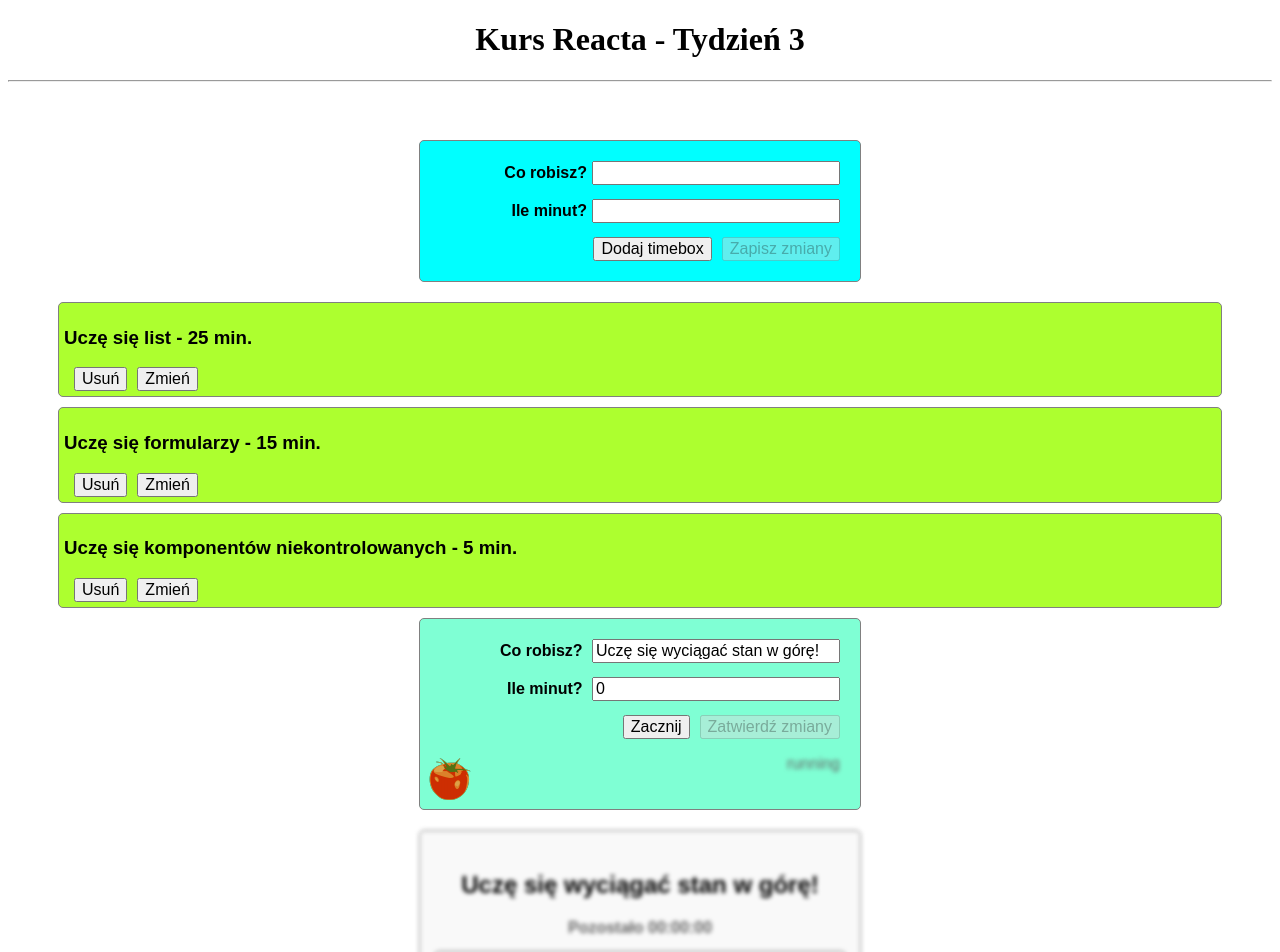
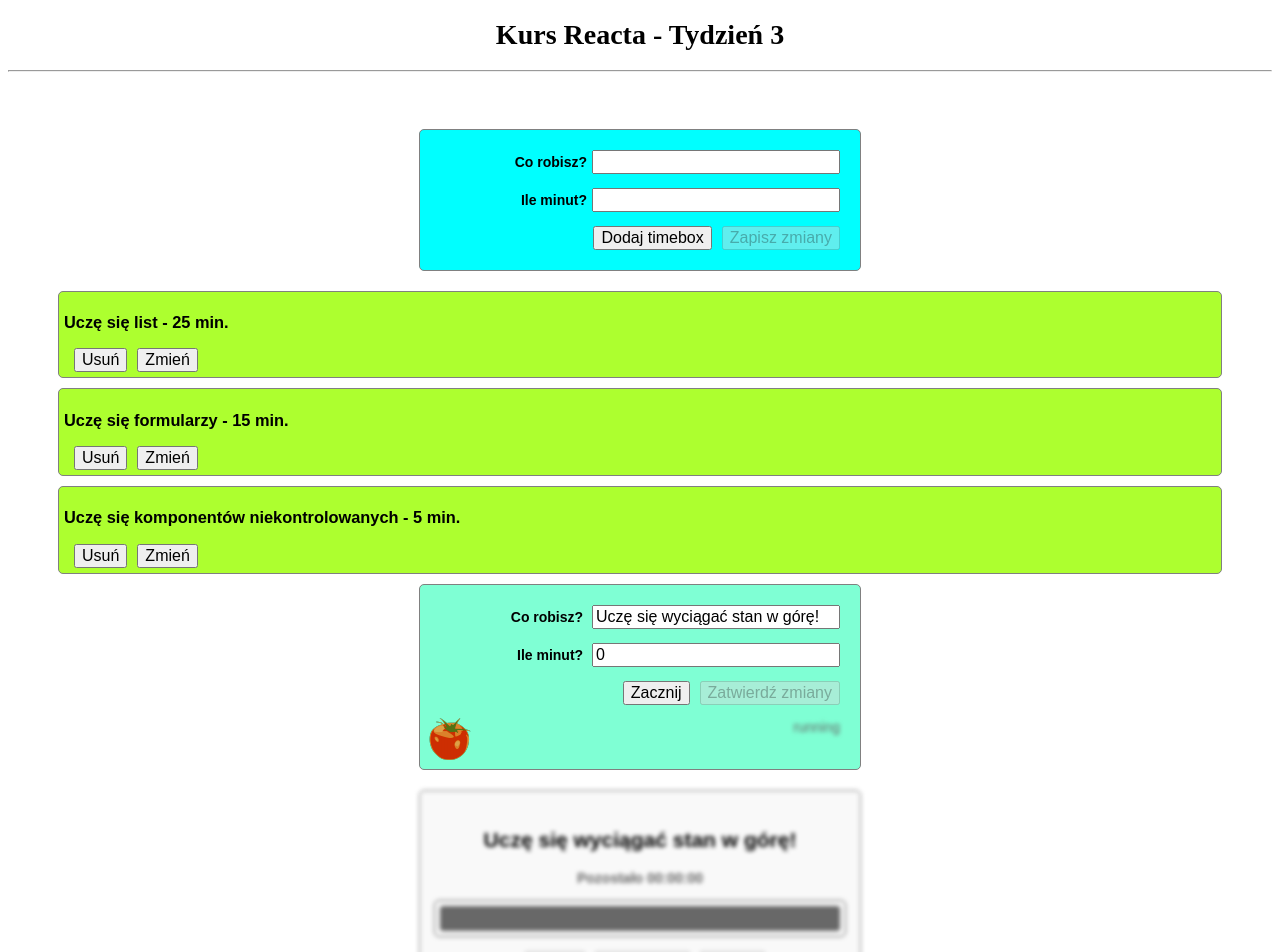
Before and after one commit to dorotapindur/timeboxing, a React (Create React App) app: page / in a window 1280 px wide. Shown: the top 952 px of the page. Built offline with nearby package versions, Linux system fonts and the light colour scheme.

Commit message:
modularize styles

```diff
--- /dev/null
+++ b/src/styles/base.scss
@@ -0,0 +1,20 @@
+html {
+    font-size: 14px;
+}
+label {
+    font-weight: bold;
+}
+input {
+    min-width: 60%;
+    max-width: 90%;
+    margin: 0 0 14px 5px;
+    font-size: 16px;
+}
+button {
+    font-size: 16px;
+    margin-left: 10px;
+}
+
+h1 {
+    text-align: center;
+}
--- /dev/null
+++ b/src/styles/components.scss
@@ -0,0 +1,75 @@
+.App {
+    font-family: sans-serif;
+    padding: 50px;
+}
+.Timebox {
+    border: $default-border;
+    border-radius: $border-radius;
+    padding: 5px;
+    margin: 0 auto 10px;
+    background-color: greenyellow;
+}
+.TimeboxEditor, .TimeboxCreator {
+    max-width: 400px;
+    text-align: right;
+    border: $default-border;
+    border-radius: $border-radius;
+    padding: 20px;
+    margin: 0 auto;
+    margin-bottom: 20px;
+    position: relative;
+}
+.TimeboxCreator {
+    background-color: aqua;
+}
+.TimeboxEditor {
+    background-color: aquamarine;
+}
+.TimeboxEditor::before {
+    width: 60px;
+    height: 60px;
+    content: "";
+    background: url("../images/tomato-icon.png");
+    position: absolute;
+    bottom: 0px;
+    left: 0px;
+    z-index: 1;
+}
+.CurrentTimebox {
+    background-color: #ffffaa;
+}
+.CurrentTimebox {
+    max-width: 400px;
+    border: $default-border;
+    border-radius: $border-radius;
+    padding: 20px;
+    text-align: center;
+    margin: 0 auto;
+}
+.Clock {
+    color: $main-color;
+    font-weight: bold;
+    margin: 0 auto 20px;
+    width: max-content;
+}
+.ProgressBar {
+    border-radius: 3px;
+    height: 25px;
+    margin-bottom: 20px;
+    padding: 0;
+    background-color: $main-color;
+    background-clip: content-box;
+    position: relative;
+    &::before {
+        content: "";
+        position: absolute;
+        top: -6px;
+        left: -6px;
+        width: calc(100% + 12px);
+        height: calc(100% + 12px);
+        border: 1px solid $main-color;
+        border-radius: 5px;
+        box-sizing: border-box;
+        z-index: 0;
+    }
+}
--- a/src/styles/main.scss
+++ b/src/styles/main.scss
@@ -1,105 +1,4 @@
-.App {
-    font-family: sans-serif;
-    padding: 50px;
-}
-.Timebox {
-    border: 1px solid grey;
-    border-radius: 5px;
-    padding: 5px;
-    margin: 0 auto 10px;
-    background-color: greenyellow;
-}
-.TimeboxEditor, .TimeboxCreator {
-    max-width: 400px;
-    text-align: right;
-    border: 1px solid grey;
-    border-radius: 5px;
-    padding: 20px;
-    margin: 0 auto;
-    margin-bottom: 20px;
-    position: relative;
-}
-.TimeboxCreator {
-    background-color: aqua;
-}
-.TimeboxEditor {
-    background-color: aquamarine;
-}
-.TimeboxEditor::before {
-    width: 60px;
-    height: 60px;
-    content: "";
-    background: url("../images/tomato-icon.png");
-    position: absolute;
-    bottom: 0px;
-    left: 0px;
-    z-index: 1;
-}
-.CurrentTimebox {
-    background-color: #ffffaa;
-}
-label {
-    font-weight: bold;
-}
-input {
-    min-width: 60%;
-    max-width: 90%;
-    margin: 0 0 14px 5px;
-    font-size: 16px;
-}
-button {
-    font-size: 16px;
-    margin-left: 10px;
-}
-.CurrentTimebox {
-    max-width: 400px;
-    border: 1px solid grey;
-    border-radius: 5px;
-    padding: 20px;
-    text-align: center;
-    margin: 0 auto;
-}
-.Clock {
-    color: orangered;
-    font-weight: bold;
-    margin: 0 auto 20px;
-    width: max-content;
-}
-.ProgressBar {
-    border-radius: 3px;
-    height: 25px;
-    margin-bottom: 20px;
-    padding: 0;
-    background: orangered;
-    background-clip: content-box;
-    position: relative;
-}
-.ProgressBar:before {
-    content: "";
-    position: absolute;
-    top: -6px;
-    left: -6px;
-    width: calc(100% + 12px);
-    height: calc(100% + 12px);
-    border: 1px solid orangered;
-    border-radius: 5px;
-    box-sizing: border-box;
-    z-index: 0;
-}
-.inactive {
-    filter: blur(2px) grayscale(1);
-}
-.invisible {
-    display: none;
-}
-h1 {
-    text-align: center;
-}
-.orangered {
-    color: orangered;
-}
-.timeisup {
-    color: white;
-    background: red;
-    background-clip: content-box;
-}
+@import "./base.scss";
+@import "./variables.scss";
+@import "./utilities.scss";
+@import "./components.scss";
--- /dev/null
+++ b/src/styles/utilities.scss
@@ -0,0 +1,14 @@
+.inactive {
+    filter: blur(2px) grayscale(1);
+}
+.invisible {
+    display: none;
+}
+.orangered {
+    color: $main-color;
+}
+.timeisup {
+    color: white;
+    background-color: red;
+    background-clip: content-box;
+}
--- /dev/null
+++ b/src/styles/variables.scss
@@ -0,0 +1,3 @@
+$default-border: 1px solid grey;
+$border-radius: 5px;
+$main-color: orangered;
```
